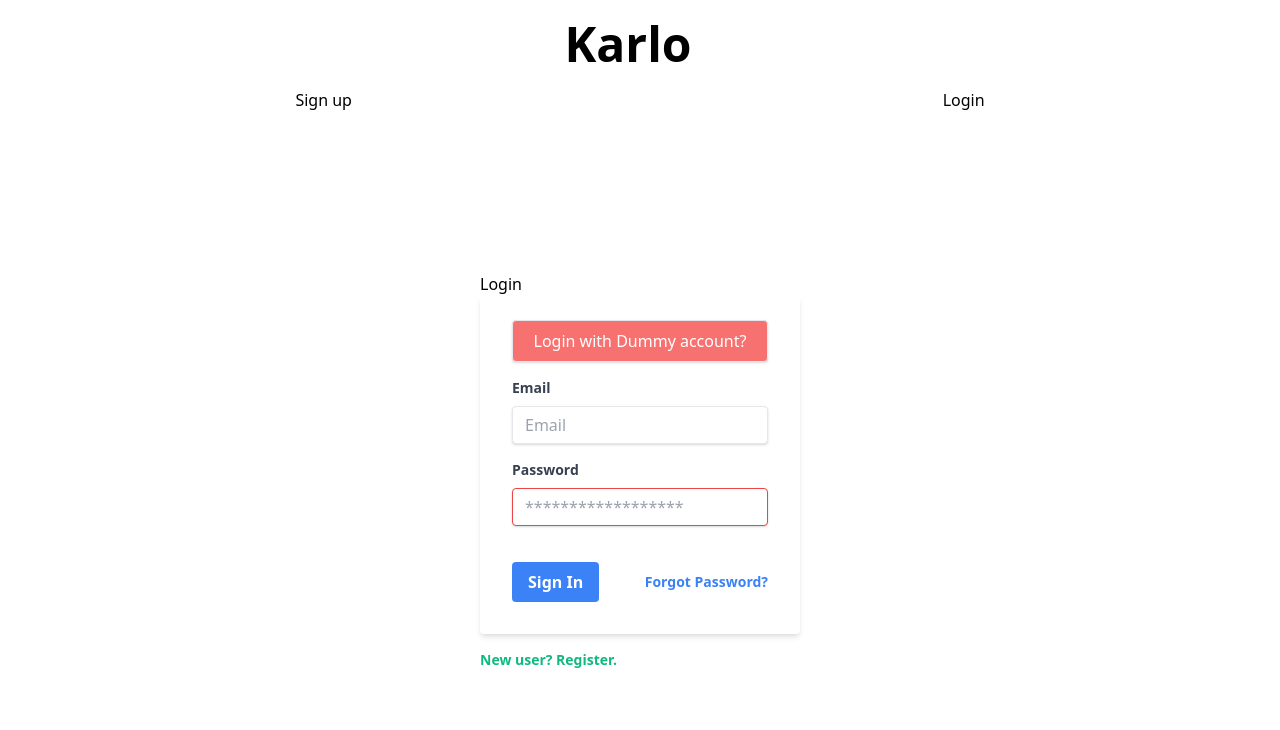
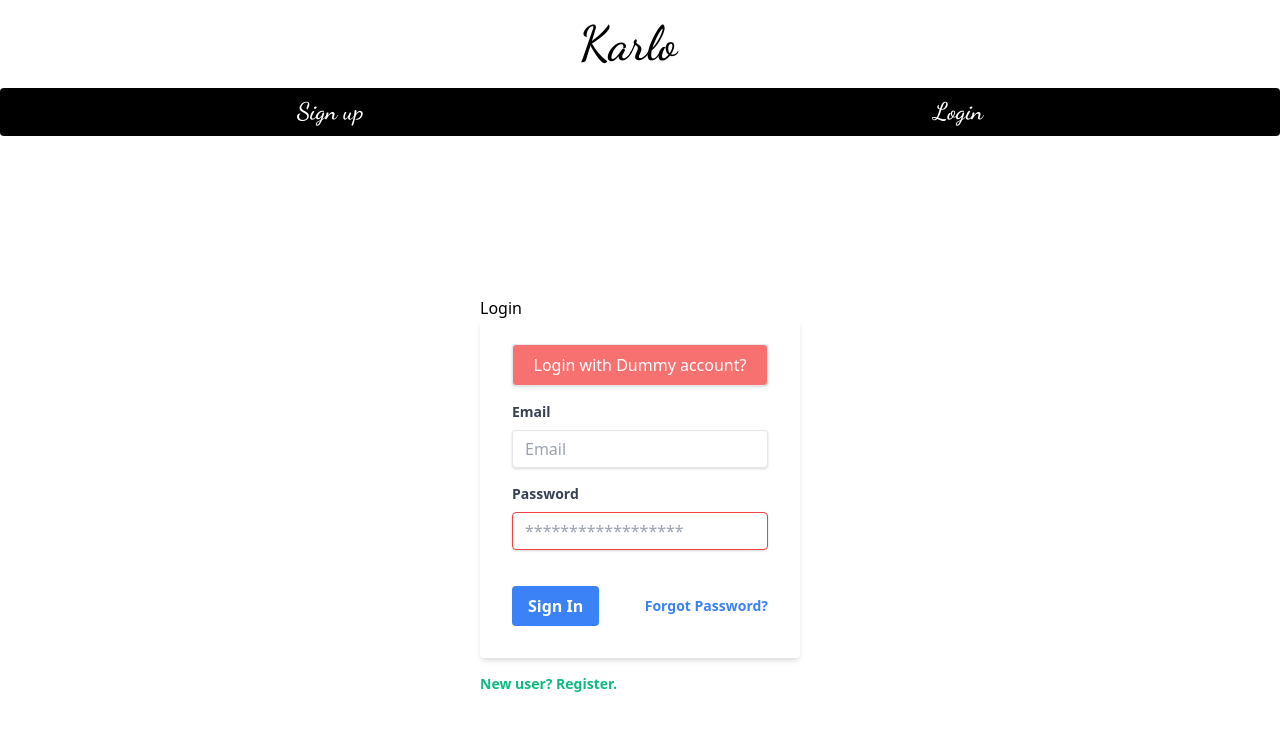
Before and after one commit to ashfaqhaq/todoFIrebase, a React (Create React App) app: page /login in a window 1280 px wide. Shown: the top 730 px of the page. Built offline with nearby package versions, Linux system fonts and the light colour scheme; no server answers.

Commit message:
firebase/app

```diff
--- a/package.json
+++ b/package.json
@@ -8,6 +8,7 @@
     "@testing-library/react": "^11.2.2",
     "@testing-library/user-event": "^12.3.0",
     "autoprefixer": "^9.8.6",
+    "chokidar": "^3.5.1",
     "postcss": "^7.0.35",
     "react": "^17.0.1",
     "react-color": "^2.19.3",
--- a/src/components/Header.js
+++ b/src/components/Header.js
@@ -9,21 +9,21 @@ function Header() {
         <div className="mt-5">
 
 
-  <div class="flex justify-around items-center flex-shrink-0 text-black text-5xl font-bold mr-6">
+  <div className="flex justify-around items-center flex-shrink-0 text-black text-5xl font-bold mr-6 dance-font">
    Karlo
   </div>
 
 
-  <div className="flex justify-around mt-5">
+  <div className="flex justify-around mt-5 dance-font  text-2xl bg-black  py-2 px-3 rounded ">
 
-      {location.pathname==="/"? <button onClick={()=>logout()} class="">
+      {location.pathname==="/"? <button onClick={()=>logout()} className="text-red-400">
         Logout
       </button>:<>
-      <Link to="/signup" class=" ">
+      <Link to="/signup" className="text-white">
         Sign up
       </Link>
 
-      <Link to="/login" class="">
+      <Link to="/login" className="text-white">
         Login
       </Link>
       </>
--- a/src/components/Login.js
+++ b/src/components/Login.js
@@ -14,7 +14,11 @@ function Login() {
      const history  = useHistory()
 
 
-
+ async function handleLoginPublic(e){
+     e.preventDefault();
+    await login("aoduw@gmail.com","aoduw@gmail.com")
+    history.push("/");
+ }
 
    async function handleSubmit(e){
         e.preventDefault();
@@ -26,6 +30,7 @@ function Login() {
         }
     catch{
         console.log("Error occured")
+
     }
      }
 
@@ -37,7 +42,7 @@ function Login() {
             <div className="w-full max-w-xs">
             Login
                 <form  onSubmit={handleSubmit} className="bg-white shadow-md rounded px-8 pt-6 pb-8 mb-4">
-                <button onClick={()=>login("aoduw@gmail.com","aoduw@gmail.com").then(()=>history.push("/"))}className="bg-red-400 hover:bg-red-700 shadow appearance-none border rounded w-full py-2 px-3 mb-4 text-white">
+                <button onClick={handleLoginPublic}className="bg-red-400 hover:bg-red-700 shadow appearance-none border rounded w-full py-2 px-3 mb-4 text-white">
                   Login with Dummy account?
               </button>
                     <div className="mb-4">
--- a/src/components/Signup.js
+++ b/src/components/Signup.js
@@ -27,8 +27,8 @@ function Signup() {
            alert("signup successfull")
            history.push("/")
         }
-    catch{
-
+    catch(err){
+        console.log(err);
         alert("Error occured")
         setIsLoading(false)
     }
--- a/src/firebase/firebase.js
+++ b/src/firebase/firebase.js
@@ -1,4 +1,4 @@
-import firebase from 'firebase'
+import firebase from 'firebase/app'
 const firebaseConfig = {
   apiKey: "AIzaSyDc2sBF1cLAD719tsjO26Xlu8kxIVwGK84",
   authDomain: "tutorial-1bfbb.firebaseapp.com",
--- a/src/index.css
+++ b/src/index.css
@@ -1,3 +1,9 @@
+@import url('https://fonts.googleapis.com/css2?family=Dancing+Script:wght@600&display=swap');
+
+.dance-font{
+    font-family: 'Dancing Script', cursive;
+}
+
 @tailwind base;
 @tailwind components;
 @tailwind utilities;
```
Also changed, not shown: 1 other file (tests, documents, lock files or other folders).
